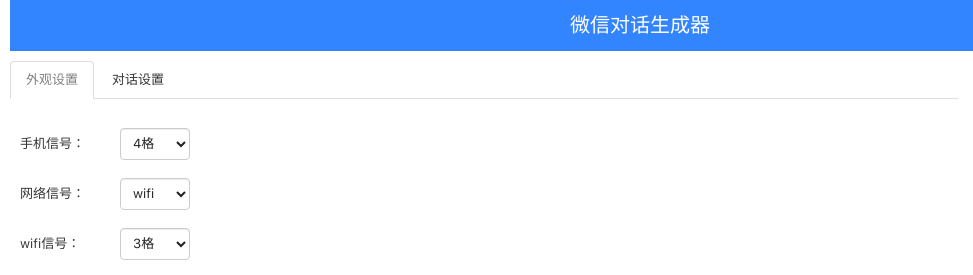
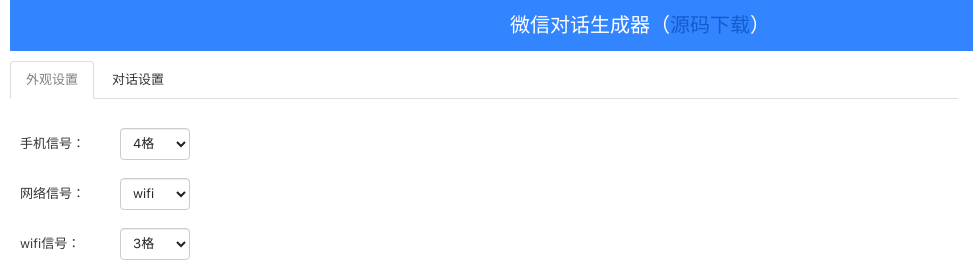
Before and after one commit to jiji262/wechat-fake-chatting, a plain HTML site: page index.html in a window 1280 px wide. Shown: the top 275 px of the page, 0-973 px from the left. Drawn offline with Linux system fonts and the light colour scheme.

Commit message:
first commit

```diff
--- a/index.html
+++ b/index.html
@@ -24,7 +24,7 @@
 <body>
 	<div id="vueApp" class="wrapper">
 		<div class="container-fluid page-content">
-			<div id="pageHeader">微信对话生成器</div>
+			<div id="pageHeader">微信对话生成器（<a href="https://github.com/jiji262/wechat-fake-chatting">源码下载</a>）</div>
 			<div class="edit-content">
 				<div class="tab">
 					<ul class="nav nav-tabs">
```
